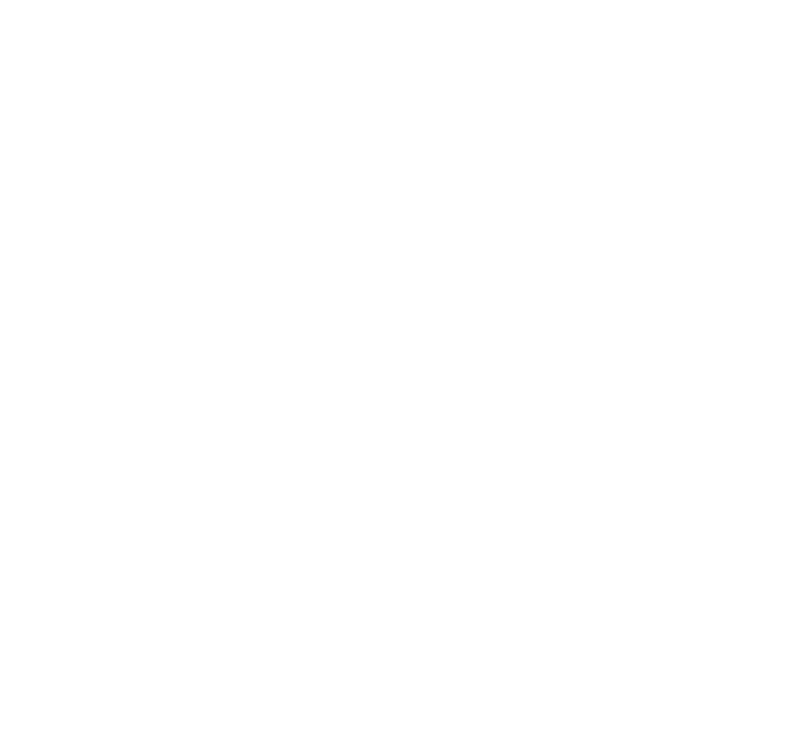
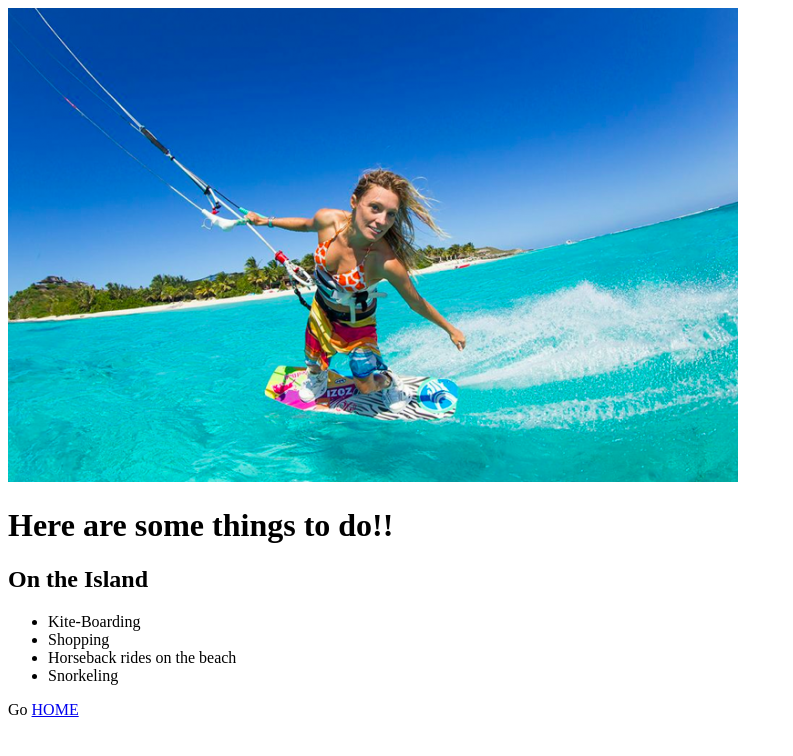
Before and after one commit to LaurenMusante/Beach-Balls-Resort, a plain HTML site: page activites.html in a window 1280 px wide. Shown: the whole page, without its empty margins (0-793 px from the left). Drawn offline with Linux system fonts and the light colour scheme.

Commit message:
add travel.html and image on activities.html

```diff
--- a/activites.html
+++ b/activites.html
@@ -0,0 +1,19 @@
+<!DOCTYPE html>
+<html>
+  <head>
+    <link href="css/index.css" rel="stylesheet" type="text/css">
+    <img src="img/sickchick.jpg" alt="Picture of a sick ass chick">
+    <title>Activities</title>
+  </head>
+  <body>
+    <h1>Here are some things to do!!</h1>
+    <h2>On the Island</h2>
+      <ul>
+        <li>Kite-Boarding</li>
+        <li>Shopping</li>
+        <li>Horseback rides on the beach</li>
+        <li>Snorkeling</li>
+      </ul>
+      <p> Go <a href="index.html"> HOME</a></p>
+  </body>
+</html>
```
Also changed, not shown: index.html (+5 -5 lines), travel.html (+15 -0 lines), img/sickchick.jpg (added).
